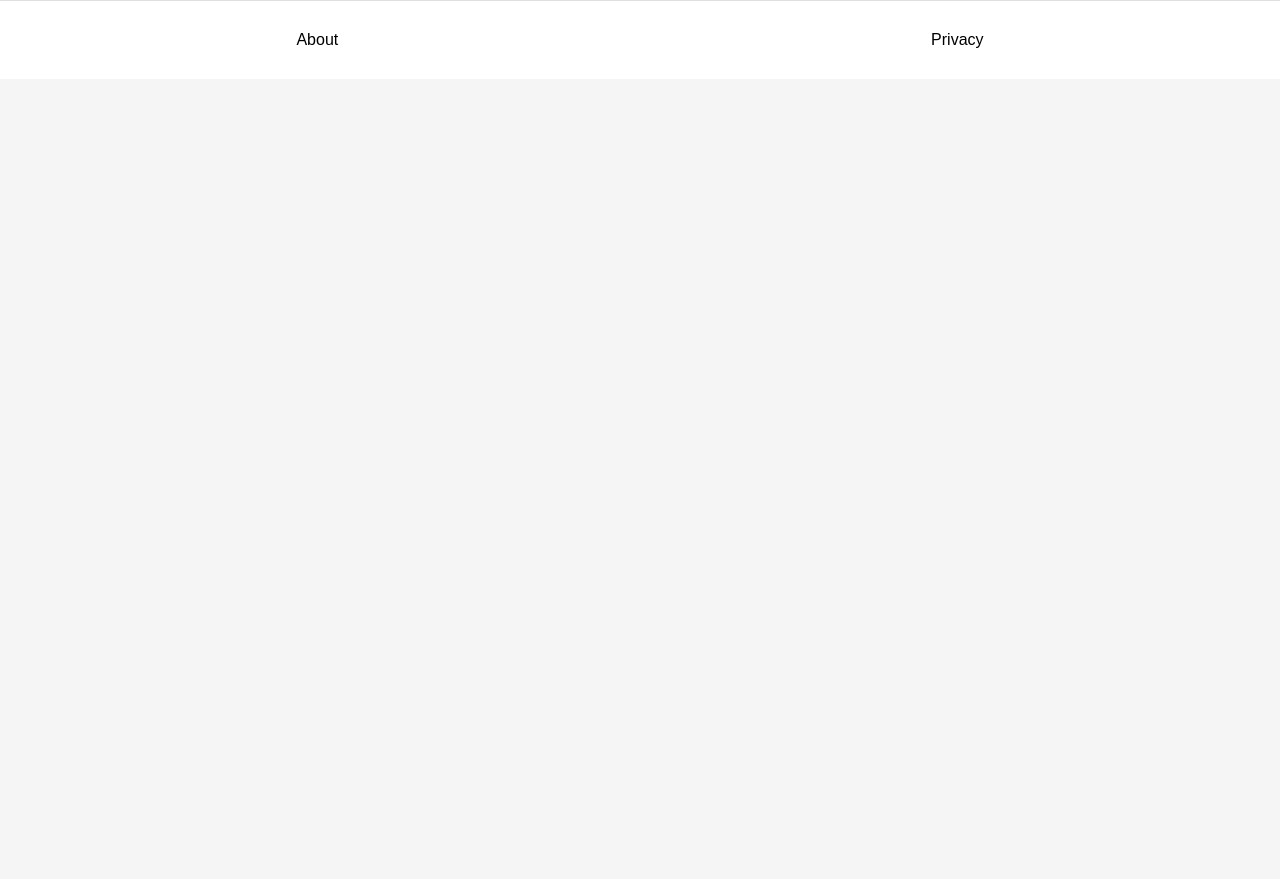
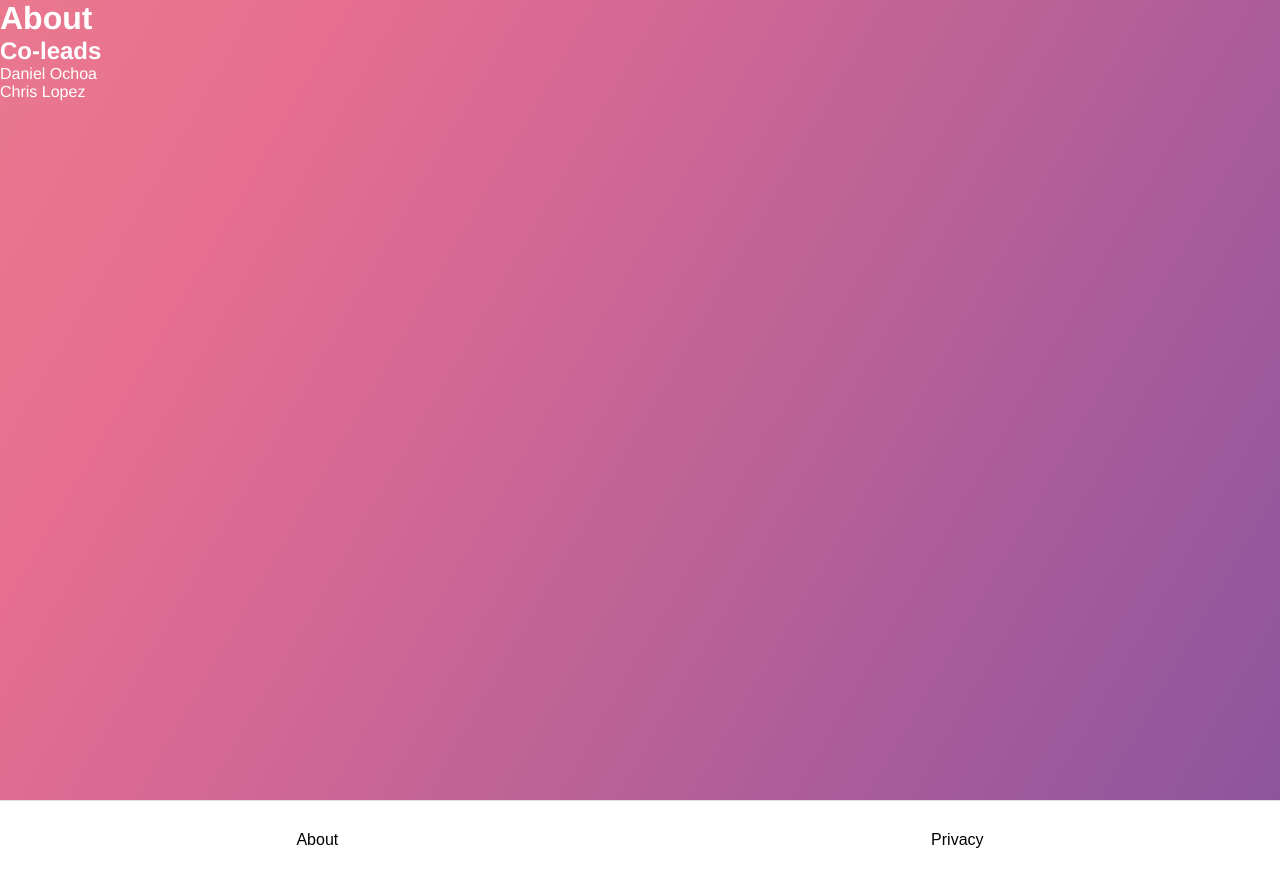
Before and after one commit to chrispycodes35/MusiCal, a React (Create React App) app in the folder frontend/: page /about in a window 1280 px wide. Before the commit this address had no page. Before the commit the page ends 800 px from the top, so only its background shows below. Built offline with nearby package versions, Linux system fonts and the light colour scheme.

Commit message:
Starting About page, css

```diff
--- a/frontend/src/App.js
+++ b/frontend/src/App.js
@@ -6,6 +6,7 @@ import HomePage from './pages/Home/HomePage';
 import CallbackPage from './pages/CallBackPage';
 import Footer from './pages/footer';
 import './App.css';
+import About from "./pages/About/About";
 
 function App() {
     const [isAuthenticated, setIsAuthenticated] = useState(false);
@@ -32,6 +33,10 @@ function App() {
 
                 {/* CallbackPage handles Spotify login and sets isAuthenticated */}
                 <Route path="/callback" element={<CallbackPage onAuthenticate={() => setIsAuthenticated(true)} />} />
+
+                <Route path="/about" element={<About />} />  {/* Route for About page */}
+
+
             </Routes>
             {/* Display Footer on all pages, passing isAuthenticated and handleLogout */}
             <Footer isLoggedIn={isAuthenticated} onLogout={handleLogout} />
--- a/frontend/src/pages/About/About.css
+++ b/frontend/src/pages/About/About.css
@@ -0,0 +1,14 @@
+.about-page{
+    height: 100vh;
+    margin: 0;
+    background: linear-gradient(120deg, #f3a183, #e76e91, #774ea1);
+    background-size: 200% 200%;
+    animation: gradientAnimation 10s ease infinite;
+    color: white;
+  }
+
+@keyframes gradientAnimation {
+    0% { background-position: 0% 50%; }
+    50% { background-position: 100% 50%; }
+    100% { background-position: 0% 50%; }
+  }
--- a/frontend/src/pages/About/About.js
+++ b/frontend/src/pages/About/About.js
@@ -0,0 +1,21 @@
+import React from 'react';
+import "./About.css";
+
+
+
+function About() {
+    return (
+        <div className="about-page">
+            <h1>About</h1>
+            <h2>Co-leads</h2>
+            <ul>
+                <li>Daniel Ochoa</li>
+                <li>Chris Lopez</li>
+            </ul>
+
+
+        </div>
+    );
+}
+
+export default About;
```
